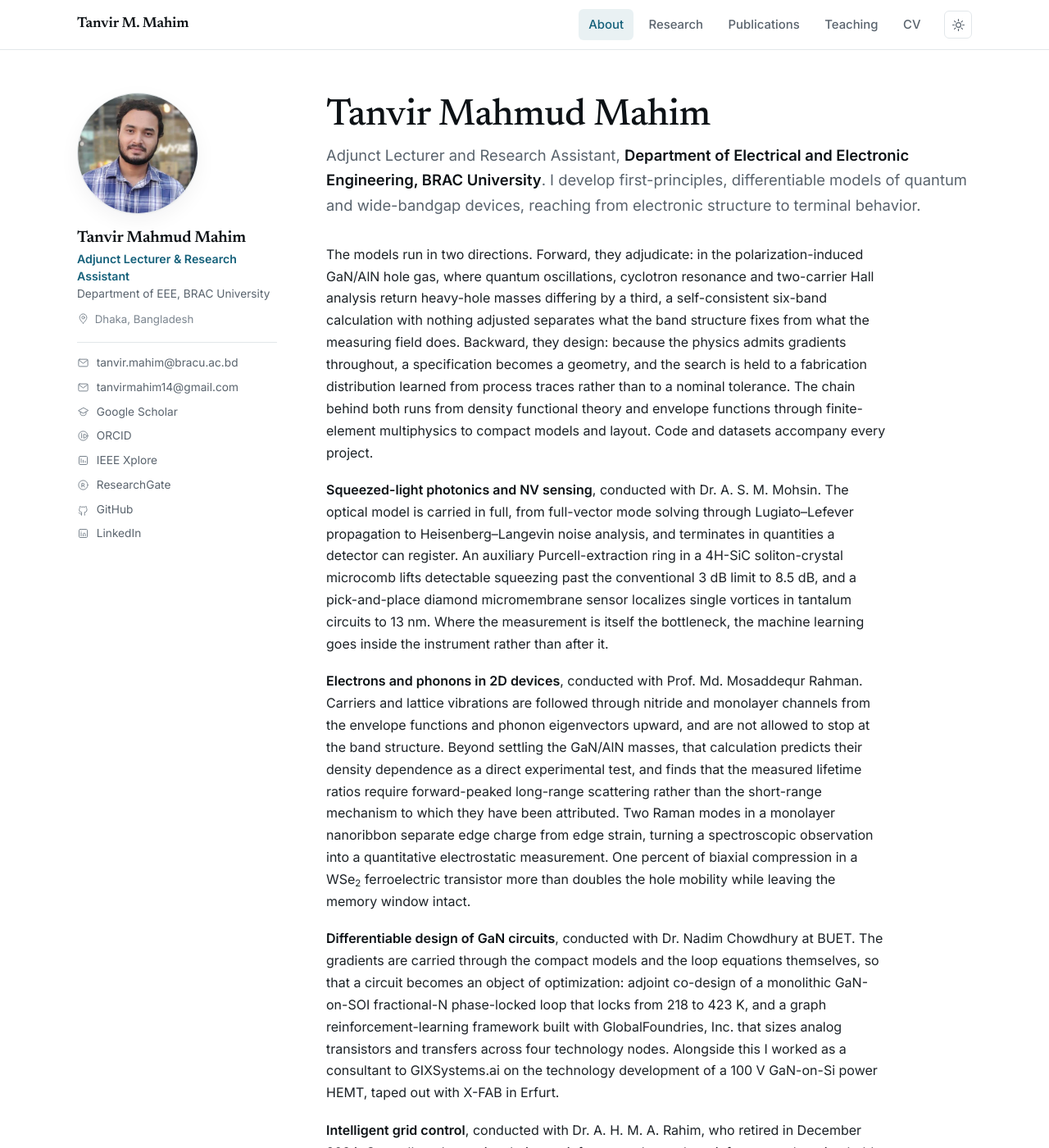
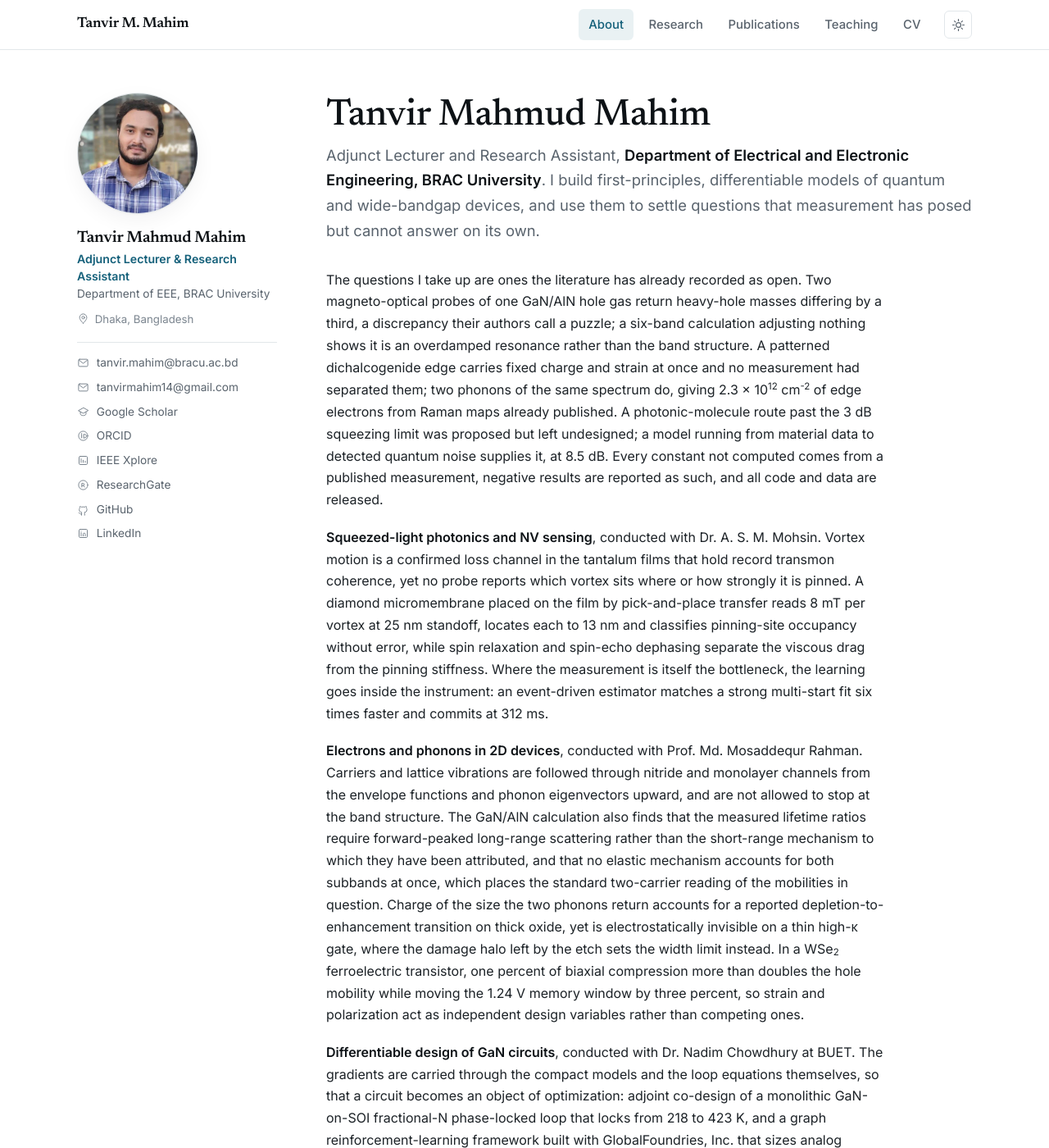
Before and after one commit to Tanvir-Mahmud-Mahim/Tanvir-Mahmud-Mahim.github.io, a Jekyll site: the page built from index.md, in a window 1280 px wide and 1400 px high. Shown: the whole window at 82% size. Built offline with Jekyll 4.4.1, drawn with Linux system fonts in a browser that asks for light colours.

Commit message:
Update site

```diff
--- a/index.md
+++ b/index.md
@@ -8,13 +8,13 @@ description: "Tanvir Mahmud Mahim, Adjunct Lecturer and Research Assistant, Depa
 
 <h1 class="intro-name">Tanvir Mahmud Mahim</h1>
 
-<p class="intro-tagline">Adjunct Lecturer and Research Assistant, <strong>Department of Electrical and Electronic Engineering, BRAC University</strong>. I develop first-principles, differentiable models of quantum and wide-bandgap devices, reaching from electronic structure to terminal behavior.</p>
+<p class="intro-tagline">Adjunct Lecturer and Research Assistant, <strong>Department of Electrical and Electronic Engineering, BRAC University</strong>. I build first-principles, differentiable models of quantum and wide-bandgap devices, and use them to settle questions that measurement has posed but cannot answer on its own.</p>
 
-The models run in two directions. Forward, they adjudicate: in the polarization-induced GaN/AlN hole gas, where quantum oscillations, cyclotron resonance and two-carrier Hall analysis return heavy-hole masses differing by a third, a self-consistent six-band calculation with nothing adjusted separates what the band structure fixes from what the measuring field does. Backward, they design: because the physics admits gradients throughout, a specification becomes a geometry, and the search is held to a fabrication distribution learned from process traces rather than to a nominal tolerance. The chain behind both runs from density functional theory and envelope functions through finite-element multiphysics to compact models and layout. Code and datasets accompany every project.
+The questions I take up are ones the literature has already recorded as open. Two magneto-optical probes of one GaN/AlN hole gas return heavy-hole masses differing by a third, a discrepancy their authors call a puzzle; a six-band calculation adjusting nothing shows it is an overdamped resonance rather than the band structure. A patterned dichalcogenide edge carries fixed charge and strain at once and no measurement had separated them; two phonons of the same spectrum do, giving 2.3 × 10<sup>12</sup> cm<sup>-2</sup> of edge electrons from Raman maps already published. A photonic-molecule route past the 3 dB squeezing limit was proposed but left undesigned; a model running from material data to detected quantum noise supplies it, at 8.5 dB. Every constant not computed comes from a published measurement, negative results are reported as such, and all code and data are released.
 
-<a href="{{ '/research/#quantum-optics' | relative_url }}"><strong>Squeezed-light photonics and NV sensing</strong></a>, conducted with Dr. A. S. M. Mohsin. The optical model is carried in full, from full-vector mode solving through Lugiato–Lefever propagation to Heisenberg–Langevin noise analysis, and terminates in quantities a detector can register. An auxiliary Purcell-extraction ring in a 4H-SiC soliton-crystal microcomb lifts detectable squeezing past the conventional 3 dB limit to 8.5 dB, and a pick-and-place diamond micromembrane sensor localizes single vortices in tantalum circuits to 13 nm. Where the measurement is itself the bottleneck, the machine learning goes inside the instrument rather than after it.
+<a href="{{ '/research/#quantum-optics' | relative_url }}"><strong>Squeezed-light photonics and NV sensing</strong></a>, conducted with Dr. A. S. M. Mohsin. Vortex motion is a confirmed loss channel in the tantalum films that hold record transmon coherence, yet no probe reports which vortex sits where or how strongly it is pinned. A diamond micromembrane placed on the film by pick-and-place transfer reads 8 mT per vortex at 25 nm standoff, locates each to 13 nm and classifies pinning-site occupancy without error, while spin relaxation and spin-echo dephasing separate the viscous drag from the pinning stiffness. Where the measurement is itself the bottleneck, the learning goes inside the instrument: an event-driven estimator matches a strong multi-start fit six times faster and commits at 312 ms.
 
-<a href="{{ '/research/#quantum-materials-mems' | relative_url }}"><strong>Electrons and phonons in 2D devices</strong></a>, conducted with Prof. Md. Mosaddequr Rahman. Carriers and lattice vibrations are followed through nitride and monolayer channels from the envelope functions and phonon eigenvectors upward, and are not allowed to stop at the band structure. Beyond settling the GaN/AlN masses, that calculation predicts their density dependence as a direct experimental test, and finds that the measured lifetime ratios require forward-peaked long-range scattering rather than the short-range mechanism to which they have been attributed. Two Raman modes in a monolayer nanoribbon separate edge charge from edge strain, turning a spectroscopic observation into a quantitative electrostatic measurement. One percent of biaxial compression in a WSe<sub>2</sub> ferroelectric transistor more than doubles the hole mobility while leaving the memory window intact.
+<a href="{{ '/research/#quantum-materials-mems' | relative_url }}"><strong>Electrons and phonons in 2D devices</strong></a>, conducted with Prof. Md. Mosaddequr Rahman. Carriers and lattice vibrations are followed through nitride and monolayer channels from the envelope functions and phonon eigenvectors upward, and are not allowed to stop at the band structure. The GaN/AlN calculation also finds that the measured lifetime ratios require forward-peaked long-range scattering rather than the short-range mechanism to which they have been attributed, and that no elastic mechanism accounts for both subbands at once, which places the standard two-carrier reading of the mobilities in question. Charge of the size the two phonons return accounts for a reported depletion-to-enhancement transition on thick oxide, yet is electrostatically invisible on a thin high-κ gate, where the damage halo left by the etch sets the width limit instead. In a WSe<sub>2</sub> ferroelectric transistor, one percent of biaxial compression more than doubles the hole mobility while moving the 1.24 V memory window by three percent, so strain and polarization act as independent design variables rather than competing ones.
 
 <a href="{{ '/research/#wbg-devices' | relative_url }}"><strong>Differentiable design of GaN circuits</strong></a>, conducted with Dr. Nadim Chowdhury at BUET. The gradients are carried through the compact models and the loop equations themselves, so that a circuit becomes an object of optimization: adjoint co-design of a monolithic GaN-on-SOI fractional-N phase-locked loop that locks from 218 to 423 K, and a graph reinforcement-learning framework built with GlobalFoundries, Inc. that sizes analog transistors and transfers across four technology nodes. Alongside this I worked as a consultant to GIXSystems.ai on the technology development of a 100 V GaN-on-Si power HEMT, taped out with X-FAB in Erfurt.
 
```
Also changed, not shown: research.md (+14 -8 lines).
